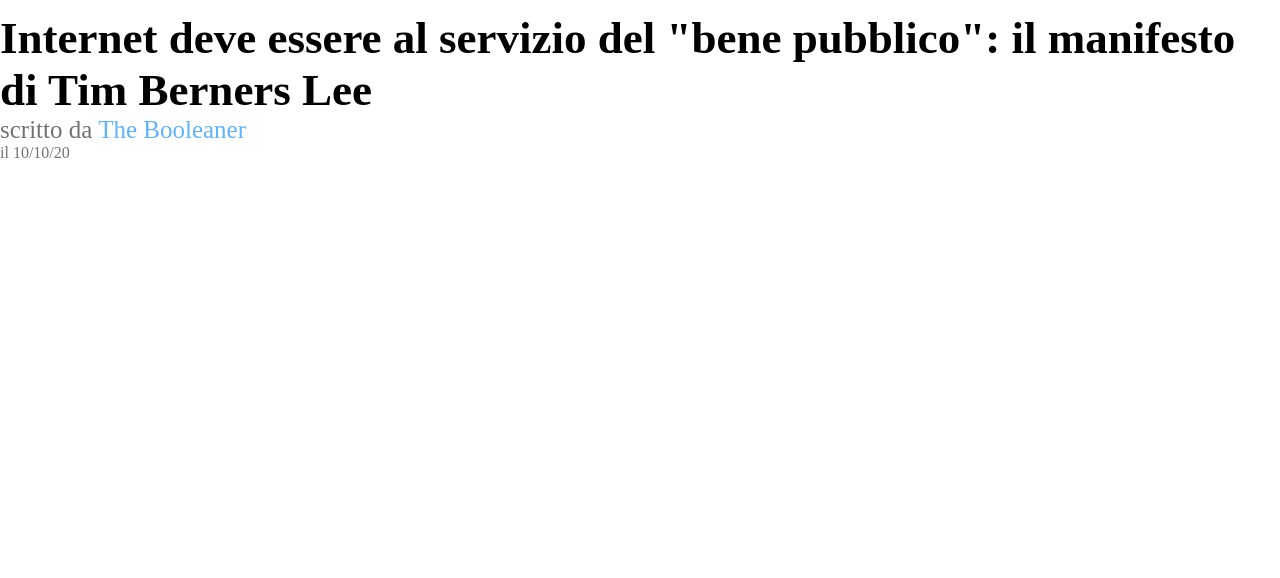
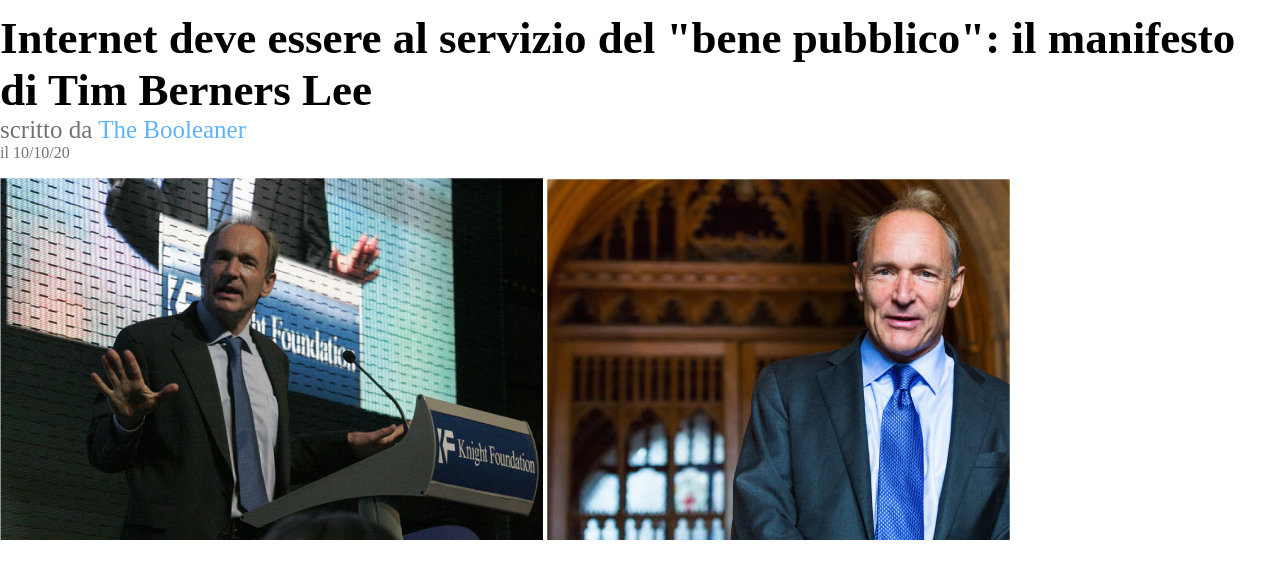
Before and after one commit to matteo2302/html-css-booleaner, a plain HTML site: page index.html in a window 1280 px wide. Shown: the part 142-720 px from the top of the page. Drawn offline with Linux system fonts and the light colour scheme.

Commit message:
tim mi fa dannare

```diff
--- a/index.html
+++ b/index.html
@@ -15,6 +15,7 @@
       <div id="top-background">
         <img src="img/logo.svg" title="logo" id="top-logo" />
       </div>
+      <!--primo titolo-->
       <h1>
         Internet deve essere al servizio del "bene pubblico": il manifesto di
         Tim Berners Lee
@@ -24,5 +25,13 @@
       </p>
       <p class="p1 date">il 10/10/20</p>
     </header>
+    <main class="container">
+      <!--tim foto-->
+
+      <figure class="tim-photo-container">
+        <img src="img/tim-1.jpg" alt="tim speaking" />
+        <img src="img/tim-2.jpg" alt="tim " />
+      </figure>
+    </main>
   </body>
 </html>
--- a/style/style.css
+++ b/style/style.css
@@ -33,3 +33,11 @@ h1 {
 .p1 {
   color: rgb(114, 114, 114);
 }
+.tim-photo-container {
+  margin: 16px 0px 16px 0px;
+  width: 1280px;
+}
+/*.tim-photo {
+  width: 50%;
+  height: 500px;
+}*/
```
